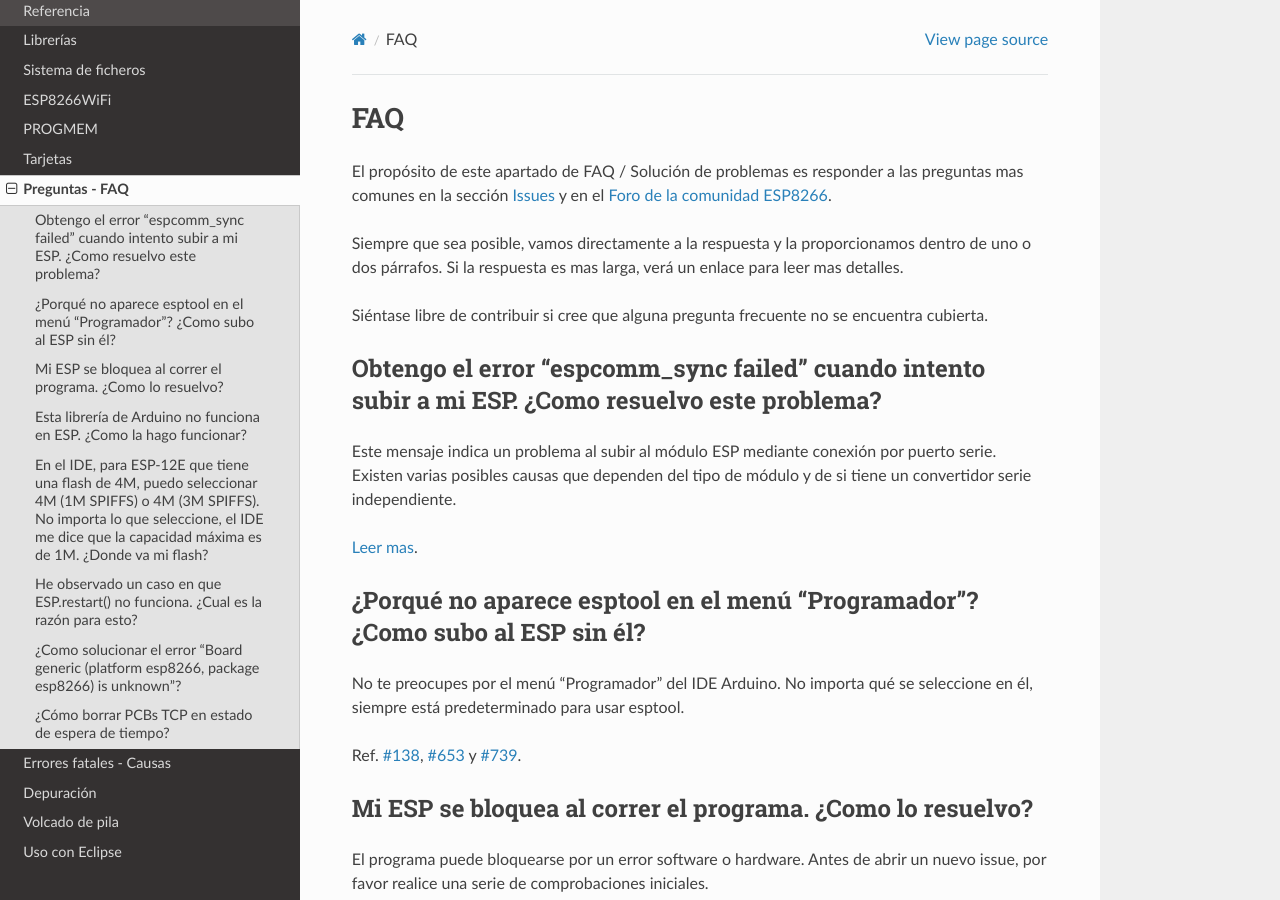
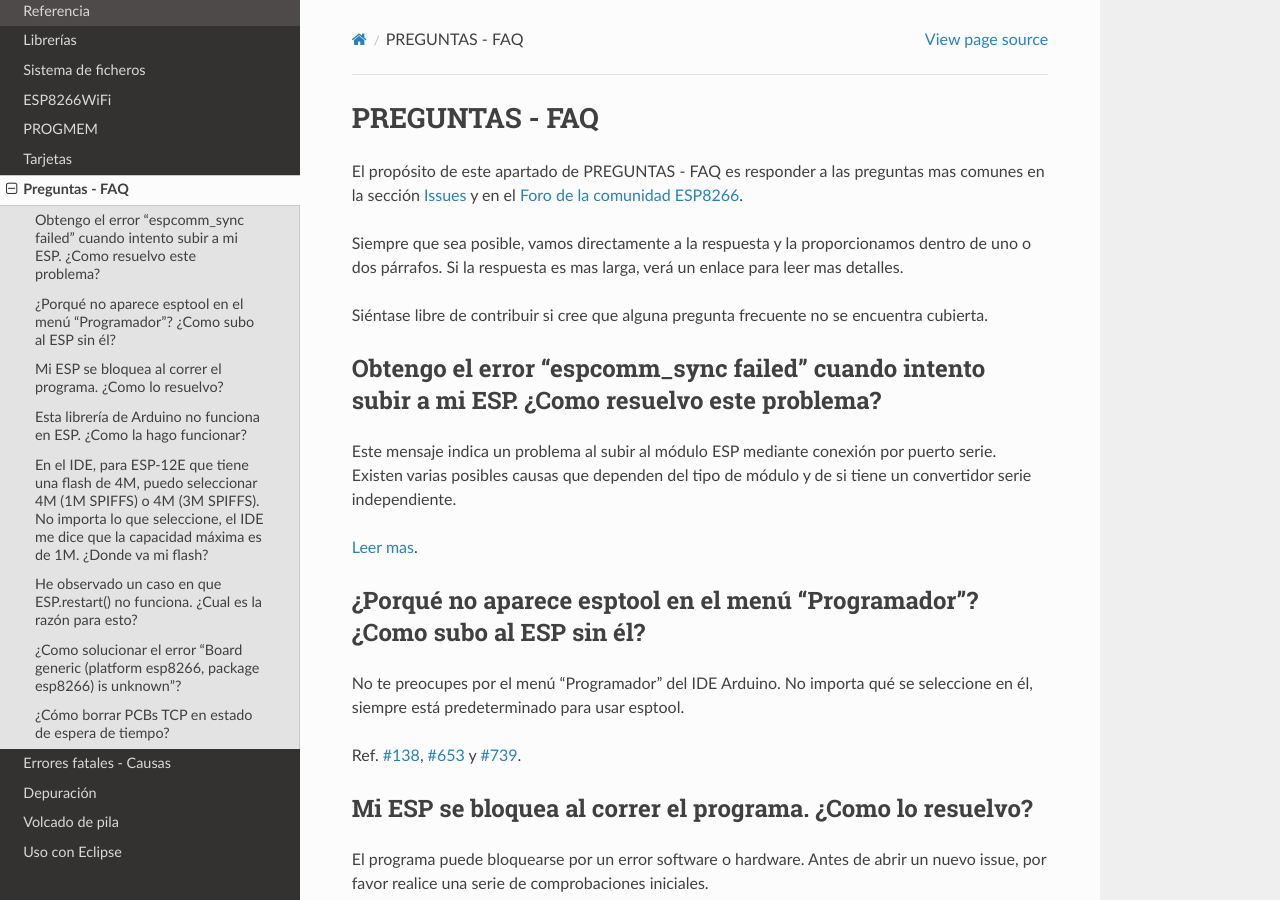
Before and after one commit to lrmoreno007/ESP8266-Arduino-Spanish, a Sphinx documentation site: the page built from doc/faq/readme.rst, in a window 1280 px wide and 900 px high. Built offline with Sphinx 7.4.7 and the Read the Docs theme 2.0.0, drawn with Linux system fonts in a browser that asks for light colours; pages that are not in the unit, such as notebooks, are missing from menus.

Commit message:
Update readme.rst

```diff
--- a/doc/faq/readme.rst
+++ b/doc/faq/readme.rst
@@ -1,7 +1,7 @@
-FAQ
-===
+PREGUNTAS - FAQ
+=================
 
-El propósito de este apartado de FAQ / Solución de problemas es responder a las preguntas mas comunes en la sección `Issues <https://github.com/esp8266/Arduino/issues>`__ y en el `Foro de la comunidad ESP8266 <http://www.esp8266.com/>`__.
+El propósito de este apartado de PREGUNTAS - FAQ es responder a las preguntas mas comunes en la sección `Issues <https://github.com/esp8266/Arduino/issues>`__ y en el `Foro de la comunidad ESP8266 <http://www.esp8266.com/>`__.
 
 Siempre que sea posible, vamos directamente a la respuesta y la proporcionamos dentro de uno o dos párrafos. Si la respuesta es mas larga, verá un enlace para leer mas detalles.
 
```
